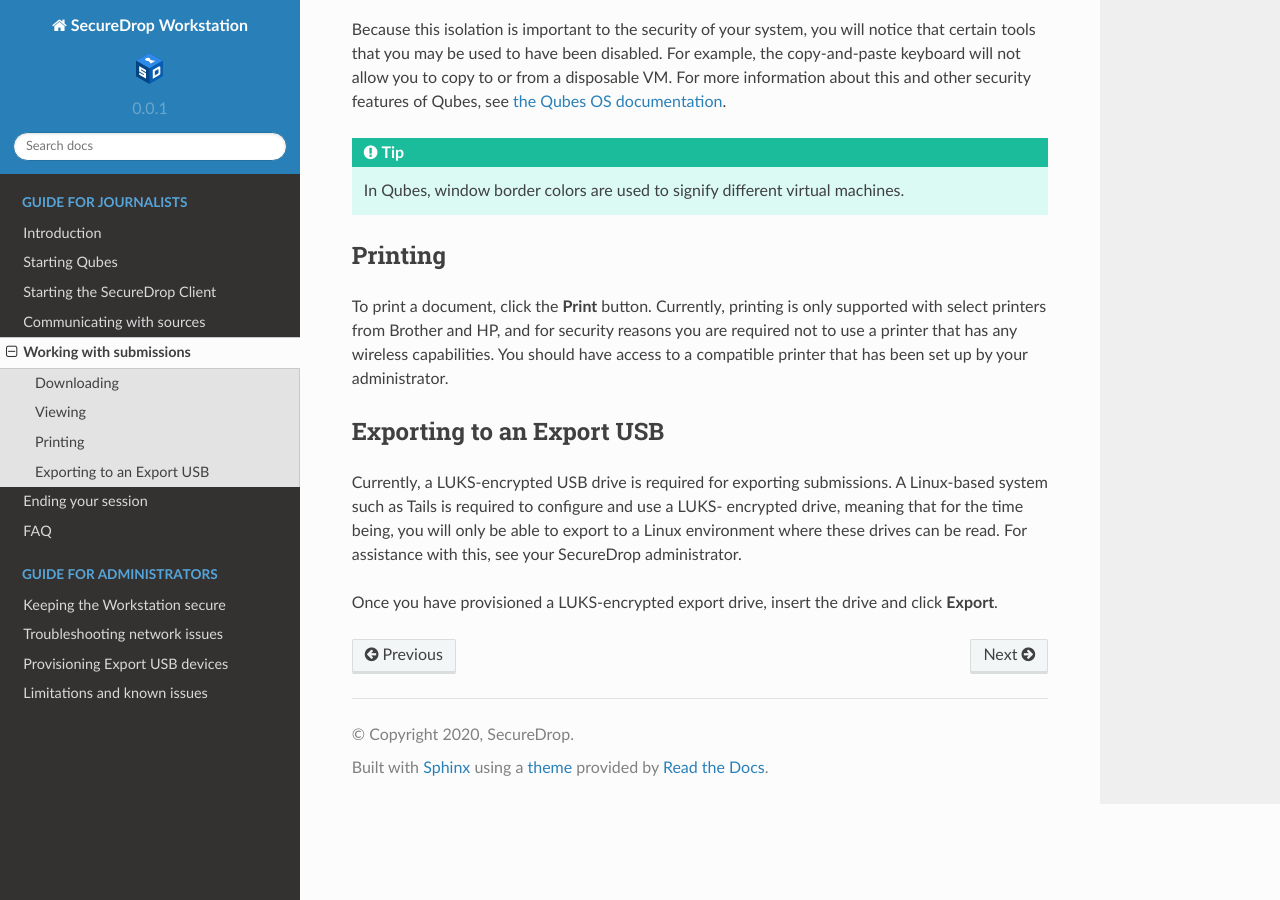
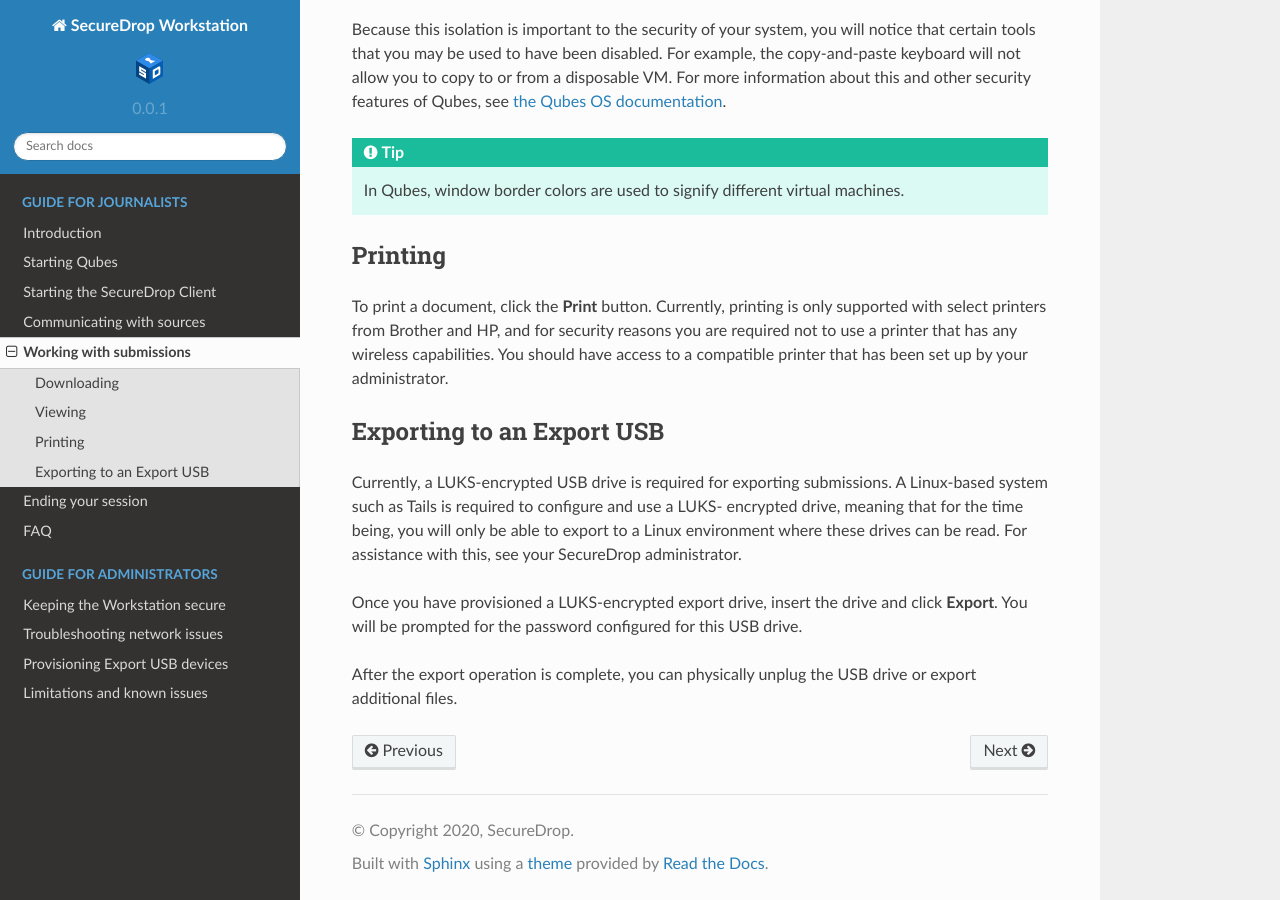
Before and after one commit to freedomofpress/securedrop-workstation-docs, a Sphinx documentation site: the page built from docs/journalist/submissions.rst, in a window 1280 px wide and 900 px high, scrolled down 787 px. Built offline with Sphinx 7.4.7 and the Read the Docs theme 2.0.0, drawn with Linux system fonts in a browser that asks for light colours.

Commit message:
Clarify that USB drive can be unplugged after export

```diff
--- a/docs/journalist/submissions.rst
+++ b/docs/journalist/submissions.rst
@@ -70,6 +70,10 @@
 with this, see your SecureDrop administrator.
 
 Once you have provisioned a LUKS-encrypted export drive, insert the drive and
-click **Export**.
+click **Export**. You will be prompted for the password configured for this
+USB drive.
+
+After the export operation is complete, you can physically unplug the USB drive
+or export additional files.
 
 .. | screenshot_export_drive |
```
